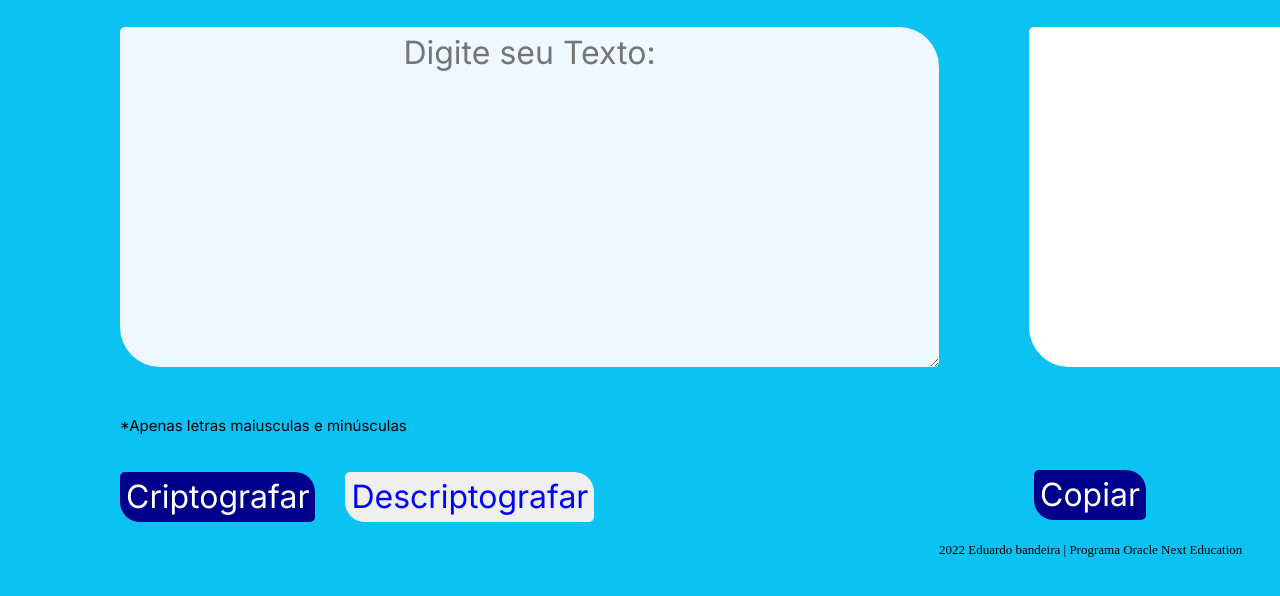
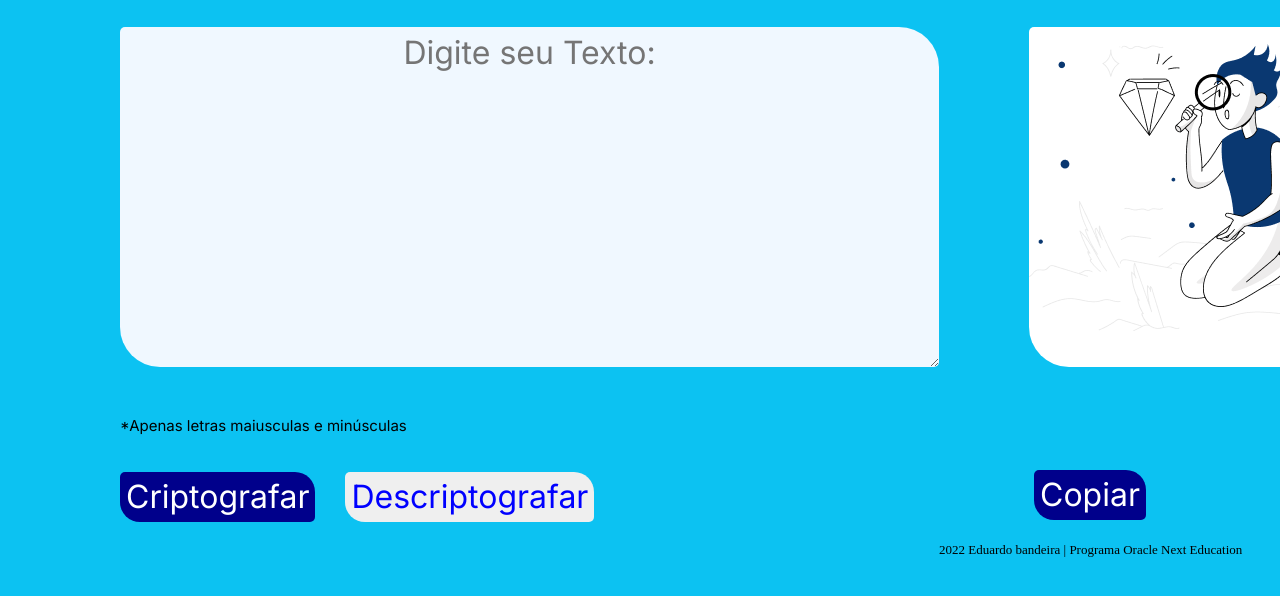
Before and after one commit to Edubandeirac/allurachallange, a plain HTML site: page index.html in a window 1280 px wide. Shown: the part 72-668 px from the top of the page. Drawn offline with Linux system fonts and the light colour scheme; the site is published under a folder, as on GitHub Pages, so addresses that start at the root find nothing.

Commit message:
Update style.css

```diff
--- a/style.css
+++ b/style.css
@@ -47,7 +47,7 @@ body{
     position: relative;
     margin-top: 30px;
     margin-left: 90px;
-    background-image: url(/files/imagens/boneco.png);
+    background-image: url(files/imagens/boneco.png);
     background-repeat: no-repeat;
     border-radius: 5px 40px 5px 40px;
     outline: none;
```
